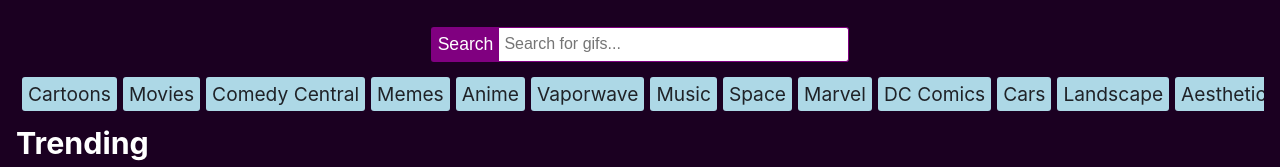
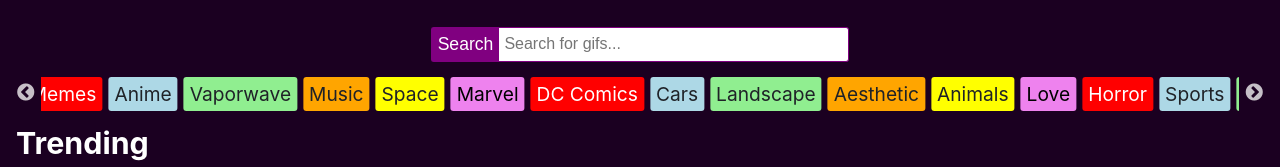
Before and after one commit to ElielJEE/Gifstable, a React (Create React App) app: page / in a window 1280 px wide. Shown: the part 189-356 px from the top of the page. Built offline with nearby package versions, Linux system fonts and the light colour scheme; no server answers.

Commit message:
ADD: Slider o Carousel created added in categories list

```diff
--- a/package.json
+++ b/package.json
@@ -10,6 +10,8 @@
     "react-dom": "^18.1.0",
     "react-icons": "^4.3.1",
     "react-scripts": "5.0.1",
+    "react-slick": "^0.29.0",
+    "slick-carousel": "^1.8.1",
     "web-vitals": "^2.1.4",
     "wouter": "^2.8.0-alpha.2"
   },
--- a/src/App.css
+++ b/src/App.css
@@ -29,15 +29,22 @@
   display: flex;
   flex-direction: column;
   padding: 0 1rem;
+  align-items: center;
+}
+
+.app-categories__container {
+  position: sticky;
+  top: 50px;
+  z-index: 1;
+  width: 100%;
+  background-color: #1B0021;
 }
 
 .app-categorie {
-  position: sticky;
-  top: 50px;
-  overflow: hidden;
-  z-index: 1;
+  margin: 0 auto;
   padding: 6px;
-  background-color: #1B0021;
+  width: 97%;
+  /* overflow: hidden; */
 }
 
 .logo-name {
--- a/src/App.js
+++ b/src/App.js
@@ -26,8 +26,10 @@
           </header>
           <Search />
           <div className='app-item'>
-            <div className='app-categorie'>
-              <Categories />
+            <div className='app-categories__container'>
+              <div className='app-categorie'>
+                <Categories />
+              </div>
             </div>
             <Routes />
           </div>
--- a/src/Styles/Categories.css
+++ b/src/Styles/Categories.css
@@ -1,6 +1,6 @@
-.categories-container {
+/* .categories-container {
   width: max-content;
-}
+} */
 
 .categories-item {
   display: inline-flex;
@@ -15,28 +15,28 @@
   font-size: 1.2rem;
 }
 
-.categories-item:nth-child(6n + 1) {
+.slick-slide:nth-child(6n + 1) .categories-item {
   background-color: lightblue;
 }
 
-.categories-item:nth-child(6n + 2) {
+.slick-slide:nth-child(6n + 2) .categories-item {
   background-color: lightgreen;
 }
 
-.categories-item:nth-child(6n + 3) {
+.slick-slide:nth-child(6n + 3) .categories-item {
   background-color: orange;
 }
 
-.categories-item:nth-child(6n + 4) {
+.slick-slide:nth-child(6n + 4) .categories-item {
   background-color: yellow;
 }
 
-.categories-item:nth-child(6n + 5) {
+.slick-slide:nth-child(6n + 5) .categories-item {
   background-color: violet;
   color: black;
 }
 
-.categories-item:nth-child(6n + 6) {
+.slick-slide:nth-child(6n + 6) .categories-item {
   background-color: red;
   color: white;
 }
--- a/src/components/Categories.jsx
+++ b/src/components/Categories.jsx
@@ -1,13 +1,29 @@
 import React from 'react';
 import CategoriesItem from './CategoriesItem'
 import CategoriesData from '../Data/CategoriesData.json'
+import Slider from 'react-slick';
 import '../Styles/Categories.css'
+import "slick-carousel/slick/slick.css";
+import "slick-carousel/slick/slick-theme.css";
 
-export default function Categories({ className }) {
+export default function Categories() {
   const categories = CategoriesData.categories;
+  console.log(categories.length)
+
+  const settings = {
+    slidesToShow: 3,
+    slidesToScroll: 10,
+    infinite: true,
+    autoplay: true,
+    speed: 12000,
+    autoplaySpeed: 1000,
+    cssEase: "linear",
+    variableWidth: true
+  }
 
   return (
     <div className="categories-container">
+      <Slider {...settings}>
         {
           categories.map(({ id, address, name }) =>
             <CategoriesItem
@@ -17,6 +33,8 @@
             />
           )
         }
+
+      </Slider>
     </div>
   )
 }
```
Also changed, not shown: 1 other file (tests, documents, lock files or other folders). Lines whose indentation alone changed are shown as unchanged.
